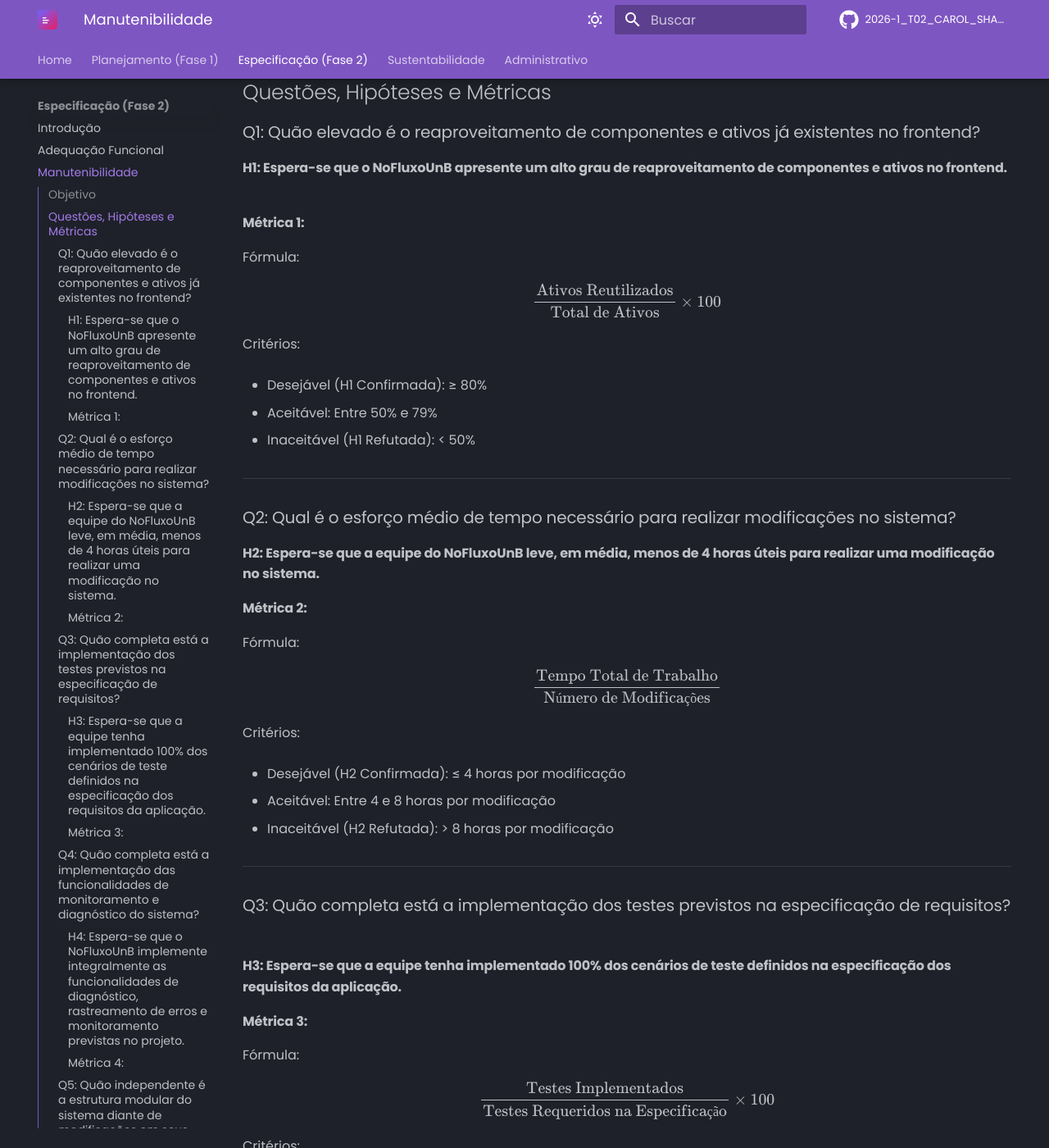
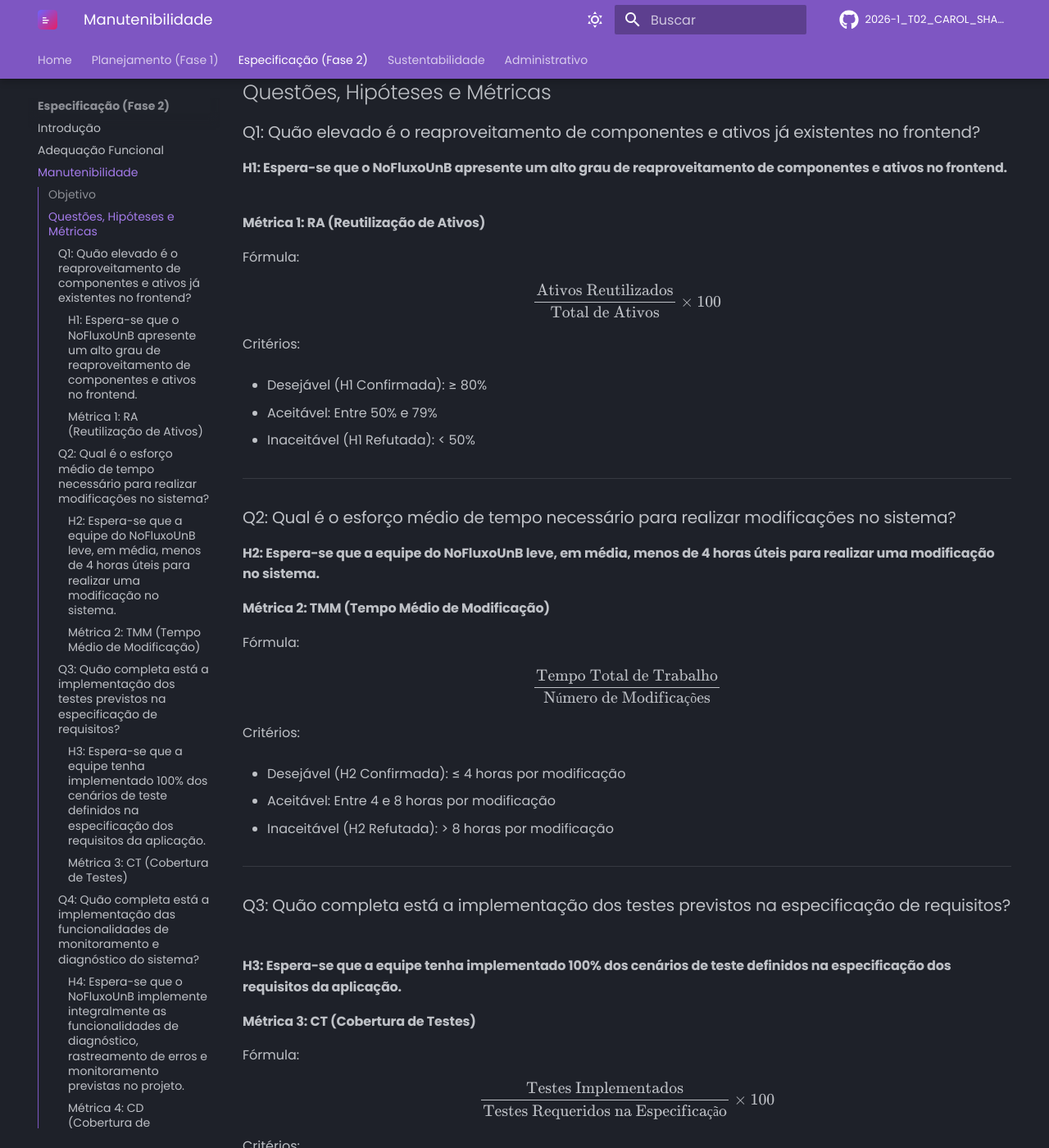
Before and after one commit to FCTE-Qualidade-de-Software-1/2026-1_T02_CAROL_SHAW, an MkDocs documentation site: the page built from docs/fase2/manutenibilidade.md, in a window 1280 px wide and 1400 px high, scrolled down 513 px. Shown: the whole window at 82% size. Built offline with MkDocs 1.6.1 and Material for MkDocs 9.7.7, drawn with Linux system fonts in a browser that asks for light colours; comment, search, counter and statistics services are not loaded; some of the changed text lies outside the part shown.

```diff
--- a/docs/fase2/manutenibilidade.md
+++ b/docs/fase2/manutenibilidade.md
@@ -16,7 +16,7 @@
 
 #### H1: Espera-se que o NoFluxoUnB apresente um alto grau de reaproveitamento de componentes e ativos no frontend.
 
-#### Métrica 1:
+#### Métrica 1: RA (Reutilização de Ativos)
 Fórmula:
 $$
 \frac{\text{Ativos Reutilizados}}{\text{Total de Ativos}} \times 100
@@ -36,7 +36,7 @@ Critérios:
 
 #### H2: Espera-se que a equipe do NoFluxoUnB leve, em média, menos de 4 horas úteis para realizar uma modificação no sistema.
 
-#### Métrica 2:
+#### Métrica 2: TMM (Tempo Médio de Modificação)
 Fórmula:
 $$
 \frac{\text{Tempo Total de Trabalho}}{\text{Número de Modificações}}
@@ -56,7 +56,7 @@ Critérios:
 
 #### H3: Espera-se que a equipe tenha implementado 100% dos cenários de teste definidos na especificação dos requisitos da aplicação.
 
-#### Métrica 3:
+#### Métrica 3: CT (Cobertura de Testes)
 Fórmula:
 $$
 \frac{\text{Testes Implementados}}{\text{Testes Requeridos na Especificação}} \times 100
@@ -76,7 +76,7 @@ Critérios:
 
 #### H4: Espera-se que o NoFluxoUnB implemente integralmente as funcionalidades de diagnóstico, rastreamento de erros e monitoramento previstas no projeto.
 
-#### Métrica 4:
+#### Métrica 4: CD (Cobertura de Diagnóstico)
 Fórmula:
 $$
 \frac{\text{Funções de Diagnóstico Implementadas}}{\text{Funções Exigidas na Especificação}} \times 100
```
Also changed, not shown: other parts of docs/fase2/manutenibilidade.md (+1 -1 lines), docs/fase2/adequacao_funcional.md (+6 -4 lines), docs/assets/img/GQM-AdequacaoFuncional.svg (added).
